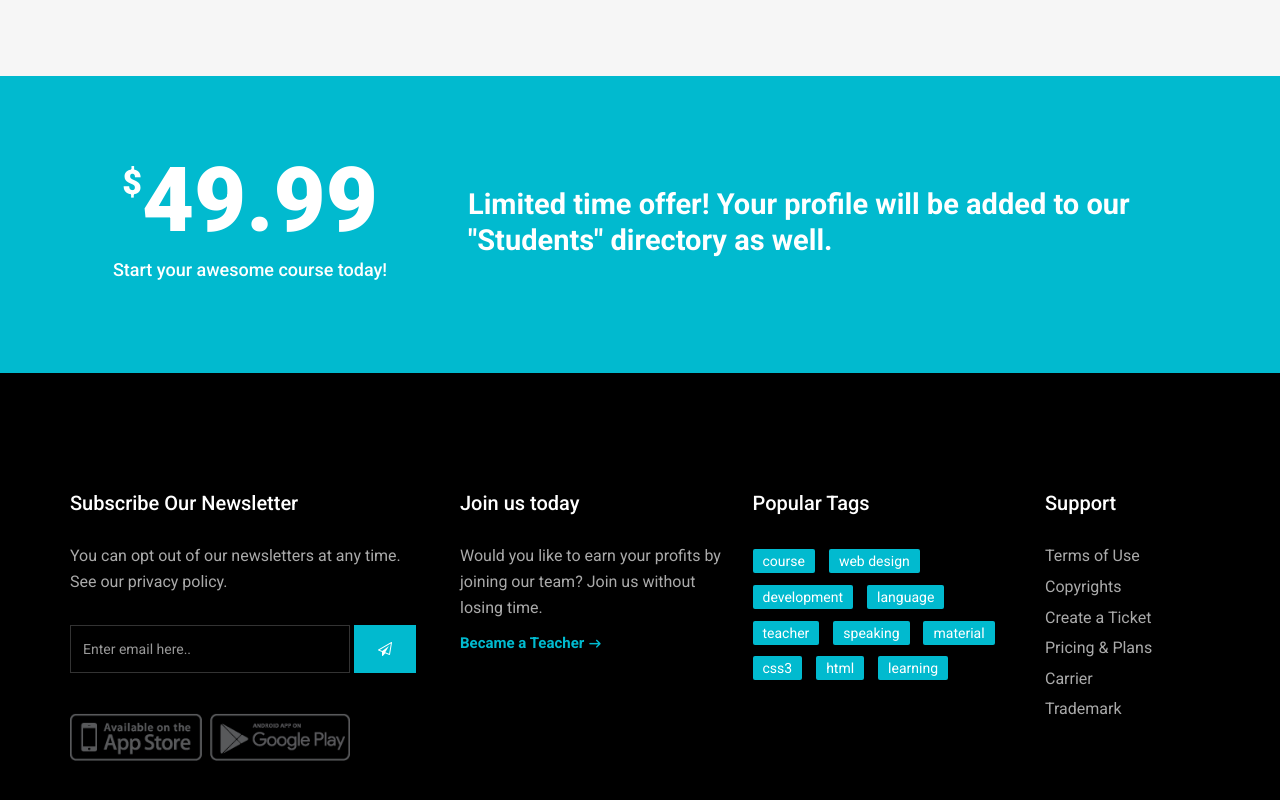
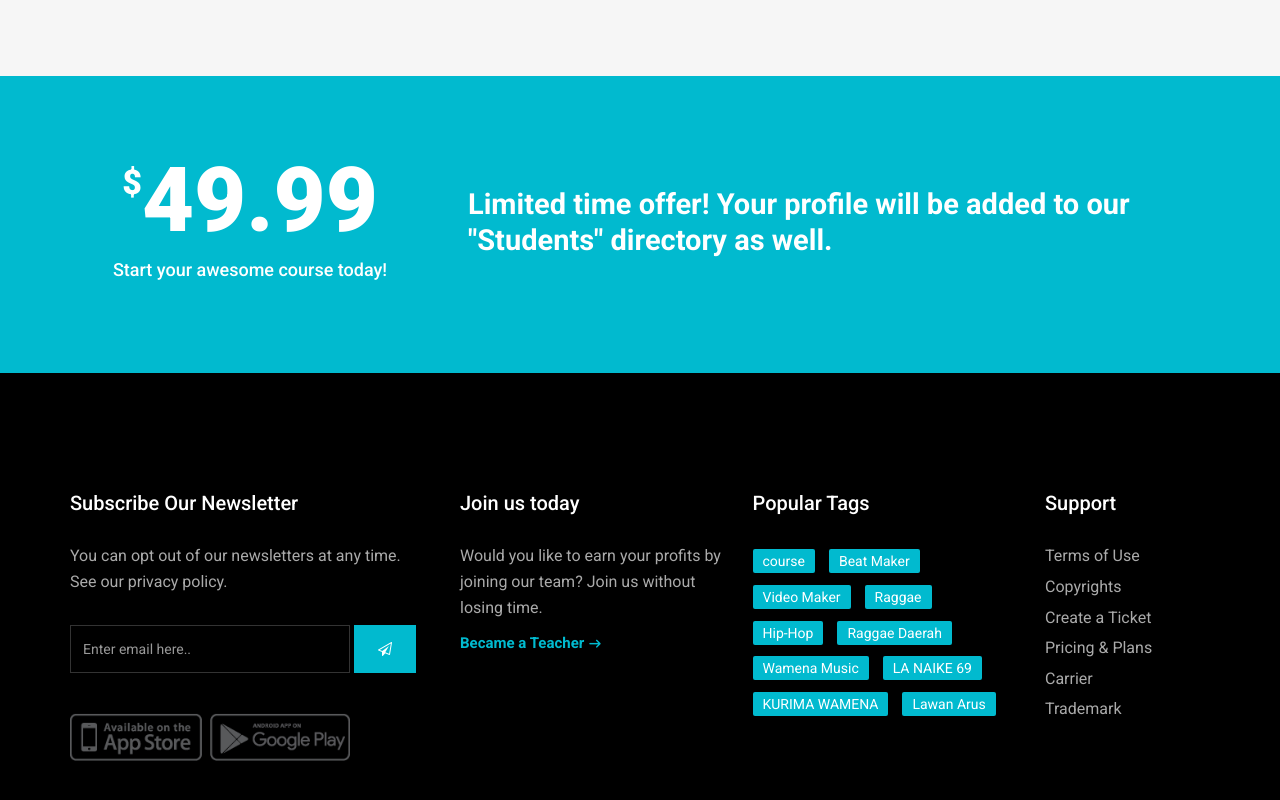
Before and after one commit to IvenLagowan/la-naike-69-official, a plain HTML site: page index.html in a window 1280 px wide. Shown: the part 5218-6018 px from the top of the page. Drawn offline with Linux system fonts and the light colour scheme; a web font is replaced by a local one.

Commit message:
feat: tambah file

```diff
--- a/index.html
+++ b/index.html
@@ -562,7 +562,7 @@
                     <div class="col-md-4">
                         <div class="box testimonial">
                             <p class="testiname"><strong><img src="upload/testimonial_01.png" alt="" class="img-circle">
-                                    Jenny LUXURY</strong></p>
+                                    Janson M</strong></p>
                             <p>Quisque porttitor eros quis leo pulvinar, at hendrerit sapien iaculis. Donec consectetur
                                 accumsan arcu, sit amet fringilla ex ultricies.</p>
                             <div class="rating">
@@ -578,7 +578,7 @@
                     <div class="col-md-4">
                         <div class="box testimonial">
                             <p class="testiname"><strong><img src="upload/testimonial_02.png" alt="" class="img-circle">
-                                    Martin LEO</strong></p>
+                                    Tyki W</strong></p>
                             <p>Quisque porttitor eros quis leo pulvinar, at hendrerit sapien iaculis. Donec consectetur
                                 accumsan arcu, sit amet fringilla ex ultricies.</p>
                             <div class="rating">
@@ -594,7 +594,7 @@
                     <div class="col-md-4">
                         <div class="box testimonial">
                             <p class="testiname"><strong><img src="upload/testimonial_03.png" alt="" class="img-circle">
-                                    John DOE</strong></p>
+                                    Mr Pac</strong></p>
                             <p>Quisque porttitor eros quis leo pulvinar, at hendrerit sapien iaculis. Donec consectetur
                                 accumsan arcu, sit amet fringilla ex ultricies.</p>
                             <div class="rating">
@@ -752,15 +752,15 @@
                             <div class="tags-widget">
                                 <ul class="list-inline">
                                     <li><a href="#">course</a></li>
-                                    <li><a href="#">web design</a></li>
-                                    <li><a href="#">development</a></li>
-                                    <li><a href="#">language</a></li>
-                                    <li><a href="#">teacher</a></li>
-                                    <li><a href="#">speaking</a></li>
-                                    <li><a href="#">material</a></li>
-                                    <li><a href="#">css3</a></li>
-                                    <li><a href="#">html</a></li>
-                                    <li><a href="#">learning</a></li>
+                                    <li><a href="#">Beat Maker</a></li>
+                                    <li><a href="#">Video Maker</a></li>
+                                    <li><a href="#">Raggae</a></li>
+                                    <li><a href="#">Hip-Hop</a></li>
+                                    <li><a href="#">Raggae Daerah</a></li>
+                                    <li><a href="#">Wamena Music</a></li>
+                                    <li><a href="#">LA NAIKE 69</a></li>
+                                    <li><a href="#">KURIMA WAMENA</a></li>
+                                    <li><a href="#">Lawan Arus</a></li>
                                 </ul>
                             </div><!-- end list-widget -->
                         </div><!-- end widget -->
```
